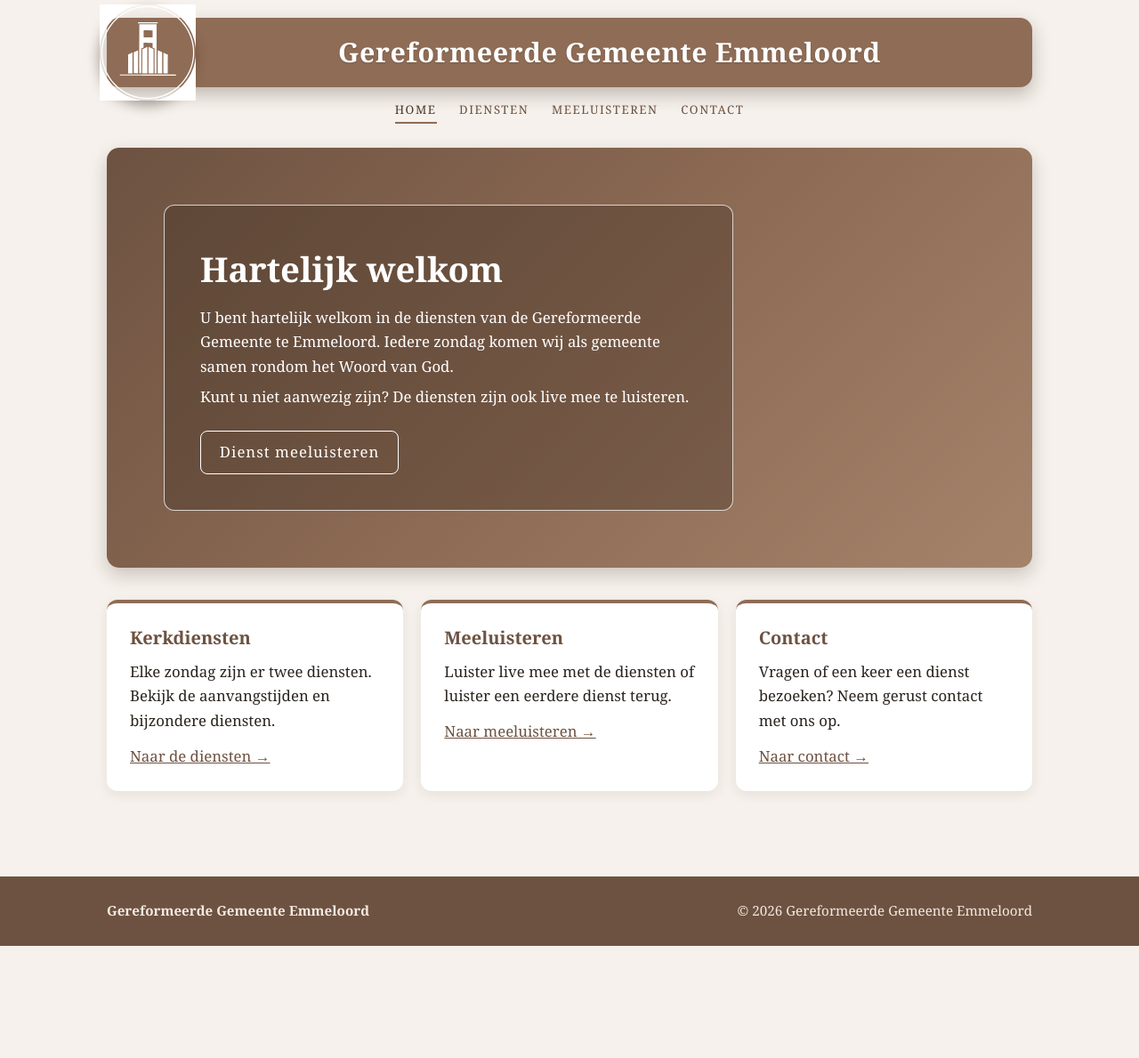
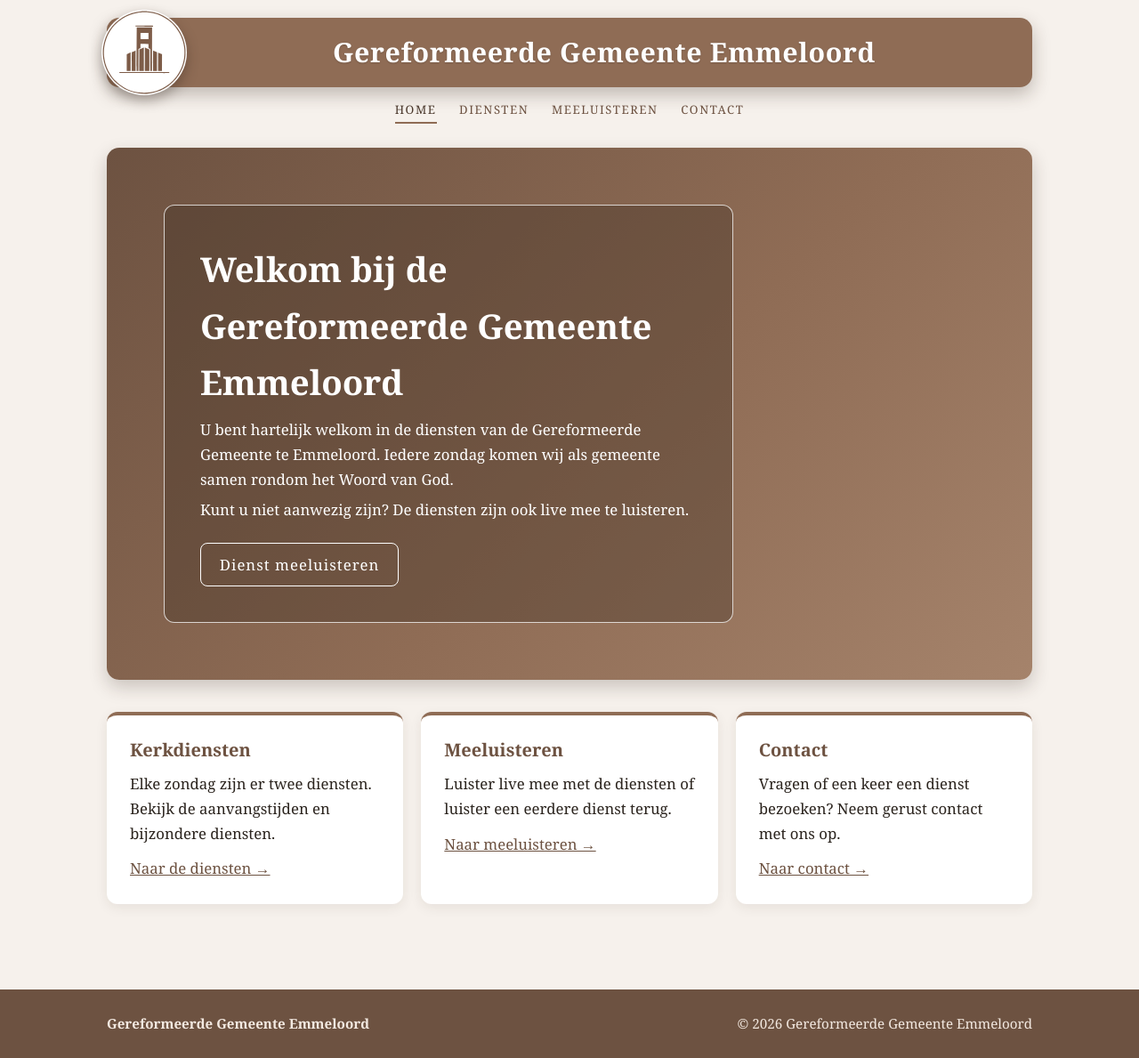
Before and after one commit to Kathedra/gergememmeloord, a Jekyll site: the page built from index.md, in a window 1280 px wide. Shown: the whole page at 89% size. Built offline with Jekyll 4.4.1, drawn with Linux system fonts in a browser that asks for light colours; before the commit the page ends 1063 px from its top, so only the background shows below that.

Commit message:
Logo opgeschoond en SEO toegevoegd
- logo.svg: hoekvlakken uit de potrace verwijderd (die maakten het
  logo een wit vierkant), ring en kerk bruin op een witte schijf
- logo iets kleiner in de header (96px, mobiel 68px)
- jekyll-seo-tag ({% seo %}) en jekyll-sitemap + robots.txt
- canonical-url op de GitHub Pages-projectsite gezet, met
  omschakel-instructie voor het eigen domein in _config.yml
- theme-color, locale/tagline, beschrijving en H1 op de homepage

Co-Authored-By: Claude Fable 5 <noreply@anthropic.com>

```diff
--- a/404.html
+++ b/404.html
@@ -2,6 +2,7 @@
 layout: default
 title: Pagina niet gevonden
 permalink: /404.html
+sitemap: false
 ---
 
 <div class="page">
--- a/_config.yml
+++ b/_config.yml
@@ -2,14 +2,21 @@ title: Gereformeerde Gemeente Emmeloord
 description: >-
   Website van de Gereformeerde Gemeente te Emmeloord —
   kerkdiensten, meeluisteren en contact.
+tagline: Kerkdiensten en meeluisteren
 lang: nl
+locale: nl_NL
 timezone: Europe/Amsterdam
+logo: /assets/img/logo.svg
 
-# Pas aan zodra het definitieve adres bekend is.
-# Bij GitHub Pages als projectsite (username.github.io/reponaam)
-# moet baseurl "/reponaam" zijn; bij een eigen domein blijft het leeg.
-url: "https://gergememmeloord.nl"
+# url + baseurl bepalen de canonical-URL's in de SEO-tags en de sitemap.
+# Nu: projectsite op GitHub Pages. Bij verhuizing naar het eigen domein:
+#   url: "https://gergememmeloord.nl"  en  baseurl: ""
+url: "https://kathedra.github.io"
 baseurl: "/gergememmeloord"
+
+plugins:
+  - jekyll-seo-tag
+  - jekyll-sitemap
 
 exclude:
   - README.md
--- a/_layouts/default.html
+++ b/_layouts/default.html
@@ -3,8 +3,8 @@
 <head>
   <meta charset="utf-8">
   <meta name="viewport" content="width=device-width, initial-scale=1">
-  <title>{% if page.title and page.url != "/" %}{{ page.title }} — {{ site.title }}{% else %}{{ site.title }}{% endif %}</title>
-  <meta name="description" content="{{ page.description | default: site.description }}">
+  <meta name="theme-color" content="#8f6c55">
+  {% seo %}
   <link rel="icon" type="image/svg+xml" href="{{ '/assets/img/logo.svg' | relative_url }}">
   <link rel="stylesheet" href="{{ '/assets/css/style.css' | relative_url }}">
 </head>
--- a/assets/css/style.scss
+++ b/assets/css/style.scss
@@ -38,7 +38,7 @@ a:hover { color: var(--brown-deep); }
   display: flex;
   align-items: center;
   min-height: 78px;
-  padding: 14px 28px 14px 118px;
+  padding: 14px 28px 14px 106px;
   background: var(--brown);
   border-radius: 14px;
   box-shadow: 0 8px 20px rgba(46, 32, 22, 0.28);
@@ -46,13 +46,14 @@ a:hover { color: var(--brown-deep); }
 
 .logo {
   position: absolute;
-  left: -8px;
+  left: -6px;
   top: 50%;
   transform: translateY(-50%);
-  width: 108px;
-  height: 108px;
+  width: 96px;
+  height: 96px;
   display: block;
   border-radius: 50%;
+  background: #fff;
   box-shadow: 0 6px 14px rgba(46, 32, 22, 0.35);
 }
 
@@ -255,13 +256,13 @@ a:hover { color: var(--brown-deep); }
 @media (max-width: 640px) {
   .header-bar {
     min-height: 64px;
-    padding: 12px 16px 12px 86px;
+    padding: 12px 16px 12px 80px;
   }
 
   .logo {
-    width: 76px;
-    height: 76px;
-    left: -4px;
+    width: 68px;
+    height: 68px;
+    left: -3px;
   }
 
   .site-title { font-size: 1.05rem; }
--- a/index.md
+++ b/index.md
@@ -2,11 +2,14 @@
 layout: default
 title: Welkom
 permalink: /
+description: >-
+  Website van de Gereformeerde Gemeente te Emmeloord:
+  kerkdiensten elke zondag, live meeluisteren en contactgegevens.
 ---
 
 <section class="hero">
   <div class="hero-box">
-    <h1>Hartelijk welkom</h1>
+    <h1>Welkom bij de Gereformeerde Gemeente Emmeloord</h1>
     <p>U bent hartelijk welkom in de diensten van de Gereformeerde Gemeente te Emmeloord. Iedere zondag komen wij als gemeente samen rondom het Woord van God.</p>
     <p>Kunt u niet aanwezig zijn? De diensten zijn ook live mee te luisteren.</p>
     <a class="btn" href="{{ '/meeluisteren/' | relative_url }}">Dienst meeluisteren</a>
```
Also changed, not shown: robots.txt (added, +7 -0 lines), README.md, assets/img/logo.svg.
